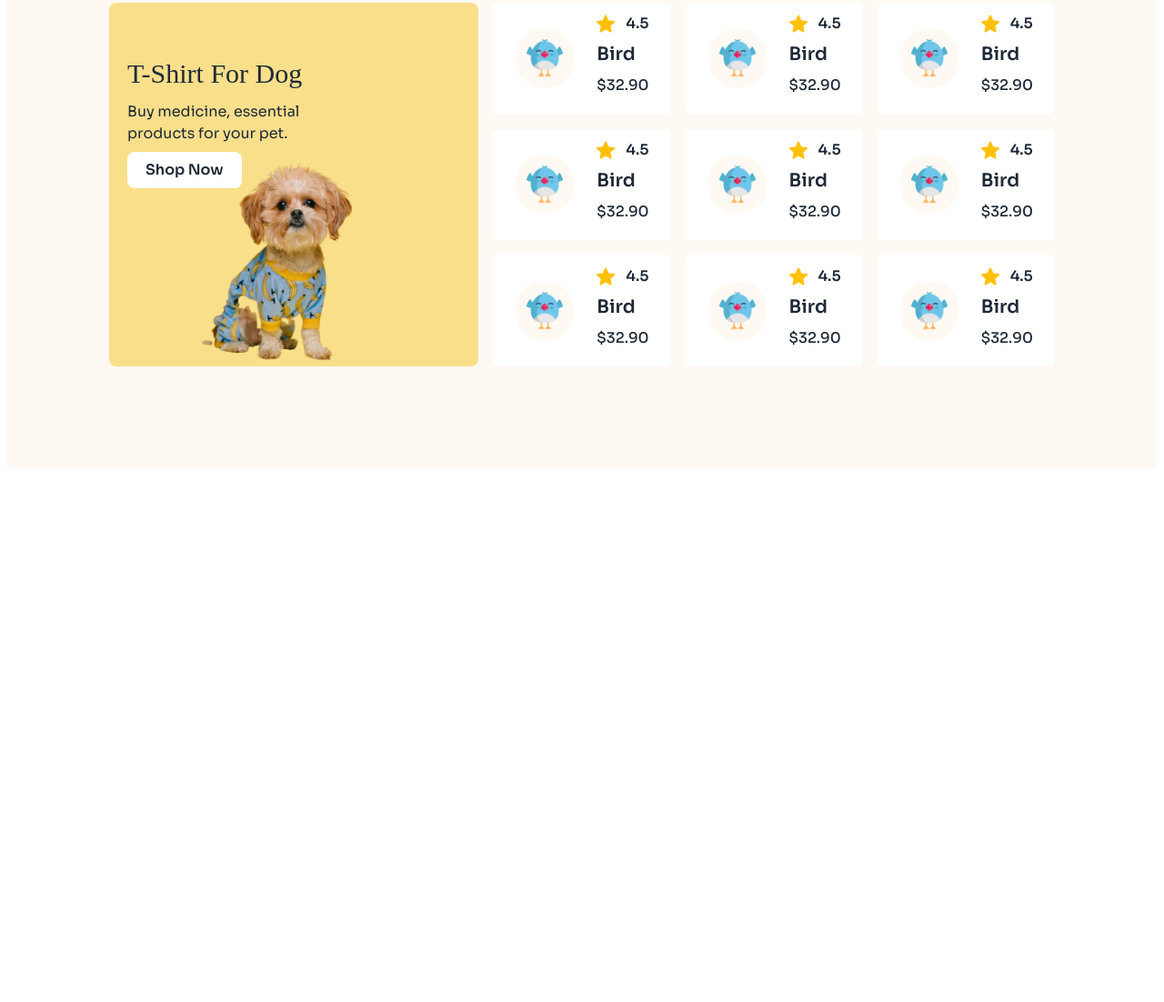
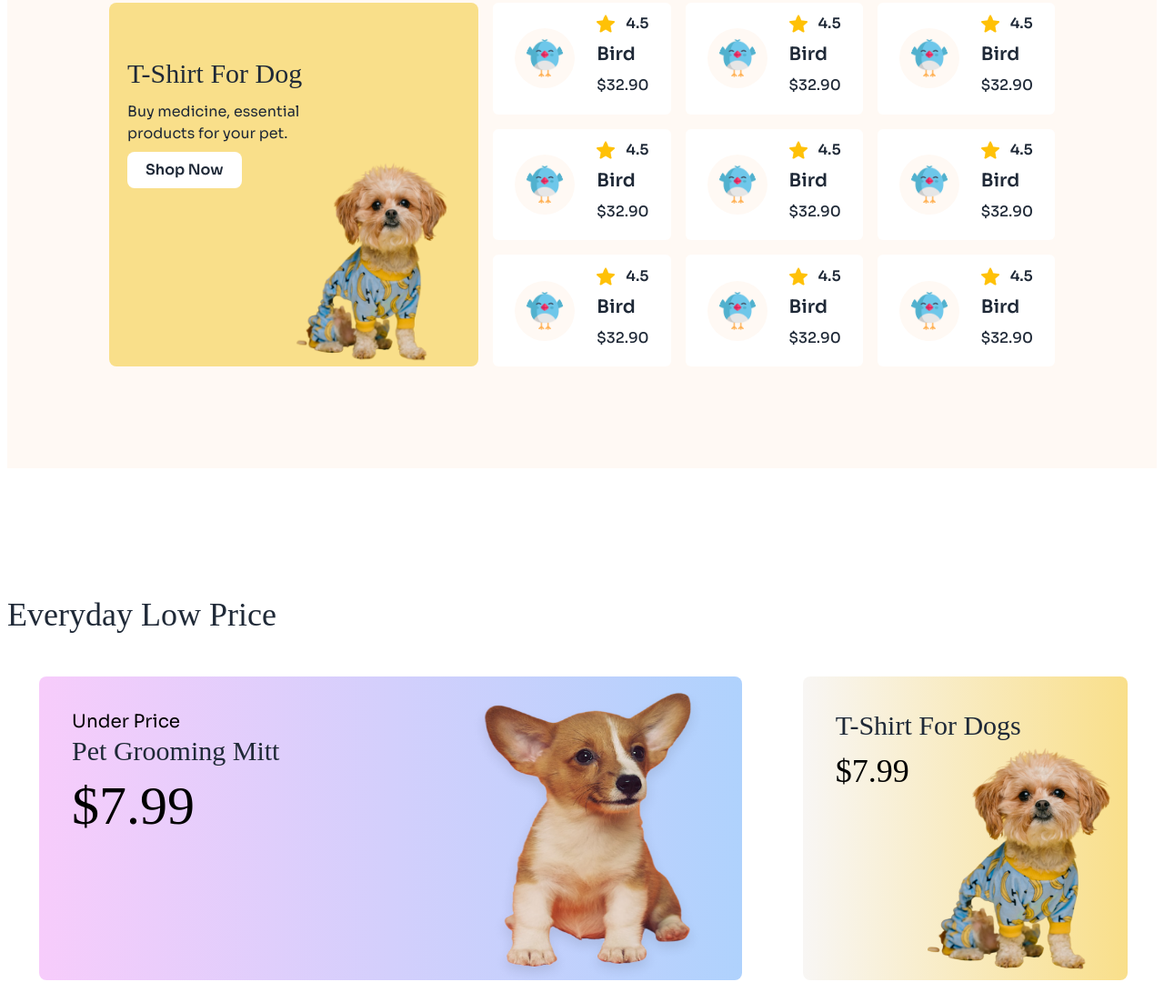
Before and after one commit to romansiddique/Assignment-3-browse-pets, a plain HTML site: page index.html in a window 1280 px wide. Shown: the part 1395-2497 px from the top of the page at 91% size. Before the commit the page ends 1910 px from the top, so only its background shows below. Drawn offline with nearby package versions, Linux system fonts and the light colour scheme; a web font is replaced by a local one.

Commit message:
low price section complete with responsive. work with 425px for mobile device width.

```diff
--- a/index.html
+++ b/index.html
@@ -72,7 +72,7 @@
   <!-- banner Section -->
   <section class="container sm:mx-auto mt-28 relative">
     <div class="banner-content md:w-[640px]">
-      <h1 class="font-adlam text-[30px] sm:text-[56px] leading-tight mb-5">Pamper Your Pet, Because They Deserve The Best</h1>
+      <h1 class="font-adlam text-[30px] sm:text-[56px] leading-tight mb-5">Pamper Your Pet,Because <br> They Deserve The Best</h1>
       <p class="font-sora text-base sm:text-xl">Discover a world of treats, toys, and essentials handpicked for your furry friends. Shop now and make tails wag with joy!</p>
       <button class="p-[10px_30px] rounded-lg bg-buttonColor hover:underline mt-10 font-sora font-medium">Find a pet</button>
     </div>
@@ -84,7 +84,7 @@
   <!-- category -->
   <div class="container sm:mx-auto ">
     <div class="category-content mt-[200px] sm:mt-[300px]"> <!-- banner image is absolute for this using margin top-->
-      <h1 class="font-adlam text-2xl sm:text-4xl font-medium mb-[48px]">Browse Category</h1>
+      <h1 class="font-adlam text-3xl sm:text-4xl font-medium mb-[48px]">Browse Category</h1>
       <div class="cards grid grid-cols-2 sm:grid-cols-3 lg:grid-cols-6 gap-2">
         <div class="card1 mx-auto rounded-xl p-[34px_48px] box-border w-[150px]  sm:w-[170px] bg-cardBg flex flex-col justify-center items-center">
           <div class="bg-white p-4 rounded-full mb-2"><img src="assets/dog-cartoon.png" alt="dog-cartoo"></div>
@@ -132,12 +132,12 @@
     </div>
   </div>
 
-  <!-- Trending Pet Products -->
+  <!--Trending Pet Products -->
 <section class="products  mt-32 bg-bgPrimary ">
-  <div class="products-container container sm:max-auto p-12 sm:p-20 md:p-28">
-    <h1 class="font-adlam text-2xl sm:text-4xl font-medium mb-[48px]">Trending Pet Products</h1>
+  <div class="products-container container sm:max-auto  sm:p-20 md:p-28">
+    <h1 class="font-adlam text-3xl sm:text-4xl font-medium mb-[48px]">Trending Pet Products</h1>
 
-    <!-- Product Cards -->
+    <!--Product Cards-->
     <div class="product-cards lg:h-[400px] grid lg:grid-cols-5 lg:grid-rows-3 gap-4">
       <div class="card1 relative col-span-2 row-span-3 p-5 bg-cardBg lg:flex justify-between rounded-lg">
         <div class="card1-content lg:mt-10 h-[50px] ">
@@ -145,7 +145,7 @@
           <p class="font-sora">Buy medicine, essential <br> products for your pet.</p>
           <button class="font-sora font-semibold bg-white py-2 px-5 rounded-lg mt-2 cursor-pointer">Shop Now</button>
         </div>
-        <img  class=" w-[200px] h-[300px] relative left-24 lg:absolute lg:bottom-0 lg:right-5" src="assets/cute-pet-small.png" alt="T-Shirt For Dog">
+        <img  class=" w-[200px] h-[300px] relative left-[200px] sm:right-0 sm:absolute sm:bottom-0 lg:right-5" src="assets/cute-pet-small.png" alt="T-Shirt For Dog">
       </div>
 
       <div class="card2 col-span-1 bg-white flex  px-6 py-3  justify-between items-center rounded-md">
@@ -260,7 +260,7 @@
         </div>
       </div>
 
-      <div class="card10 hidden lg:block col-span-1 bg-white lg:flex px-6 py-3  justify-between items-center rounded-md">
+      <div class="card10 hidden col-span-1 bg-white lg:flex px-6 py-3  justify-between items-center rounded-md">
         <div class="card-image mr-6">
           <img class="bg-bgPrimary p-3 rounded-full" src="assets/bird-cartoon.png" alt="bird-cartoon">
         </div>
@@ -277,7 +277,34 @@
   </div>
 </section>
 
+
 <!-- low price section -->
+  <section class="low-price  mt-[55px] sm:mt-[141px]">
+    <div class="low-price-container container sm:mx-auto">
+      <h1 class="font-adlam text-3xl sm:text-4xl font-medium mb-[48px]">Everyday Low Price</h1>
+      <div class="cards sm:grid sm:grid-cols-3">
+        <div class="card1 sm:col-span-2  sm:w-11/12 mb-6 relative bg-gradient-to-r from-[#f7ccfb] to-[#afd2fd] w-[357px] h-[334px]  mx-auto rounded-lg p-9">
+          <div class="sm:flex sm:items-center">
+            <div>
+              <h4 class="hidden font-sora text-xl text-black sm:block">Under Price</h4>
+              <h3 class="font-adlam text-3xl font-medium mb-3">Pet Grooming Mitt</h3>
+              <h1 class="font-adlam text-4xl sm:text-6xl text-white sm:text-black">$7.99</h1>
+            </div>
+          </div>
+          <img class=" sm:w-[330px] sm:h-[350px] sm:right-0 sm:bottom-0 sm:top-0  w-52 h-64 absolute bottom-0 right-3" src="assets/cute-dog-mid.png" alt="">
+        </div>
+
+        <div class="card2 relative bg-gradient-to-r from-[#f8f6f4] to-[#F9DF8A] w-[357px] h-[334px]  mx-auto rounded-lg p-9">
+          <h3 class="font-adlam text-3xl font-medium mb-3">T-Shirt For Dogs</h3>
+          <h1 class="font-adlam text-4xl text-black">$7.99</h1>
+          <img class="w-52 h-64 absolute bottom-0 right-3" src="assets/cute-pet-mid.png" alt="">
+        </div>
+      </div>
+    </div>
+  </section>
+
+
+
 </body>
 
 </html>
```
